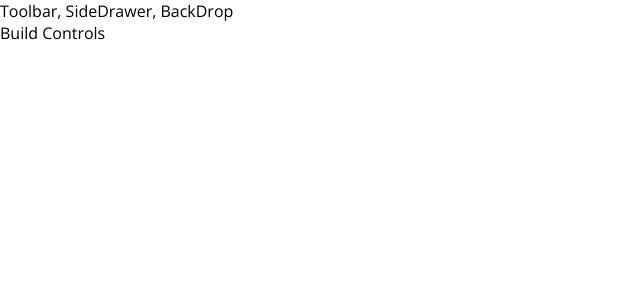
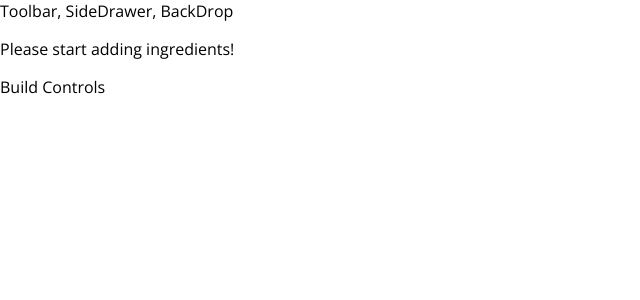
Before and after one commit to Chadsglm/burger-builder, a React app: page / in a window 1280 px wide. Shown: the top 300 px of the page, without its empty margins (0-640 px from the left). Built offline with nearby package versions, Linux system fonts and the light colour scheme.

Commit message:
Calculating the Ingredient Sum Dynamically

```diff
--- a/src/components/Burger/Burger.js
+++ b/src/components/Burger/Burger.js
@@ -5,12 +5,20 @@
 
 
 const burger = (props) => {
-  const transformedIngredients = Object.keys(props.ingredients)
+  let transformedIngredients = Object.keys(props.ingredients)
     .map(ingKey => {
       return [...Array(props.ingredients[ingKey])].map((_, index) => {
         return <BurgerIngredient key={ingKey + index} type={ingKey}/>;
       });
-    });
+    })
+    .reduce((arr, elem) => {
+      return arr.concat(elem)
+    }, []);
+
+  if (transformedIngredients.length === 0) {
+    transformedIngredients = <p>Please start adding ingredients!</p>;
+  };
+  // console.log(transformedIngredients);
   return (
     <div className={classes.Burger}>
       <BurgerIngredient type="bread-top" />
--- a/src/containers/BurgerBuilder/BurgerBuilder.js
+++ b/src/containers/BurgerBuilder/BurgerBuilder.js
@@ -10,10 +10,10 @@
 
   state = {
     ingredients: {
-      salad: 1,
-      bacon: 1,
-      cheese: 2,
-      meat: 2
+      salad:0,
+      bacon: 0,
+      cheese: 0,
+      meat: 0
     }
   }
 
```
